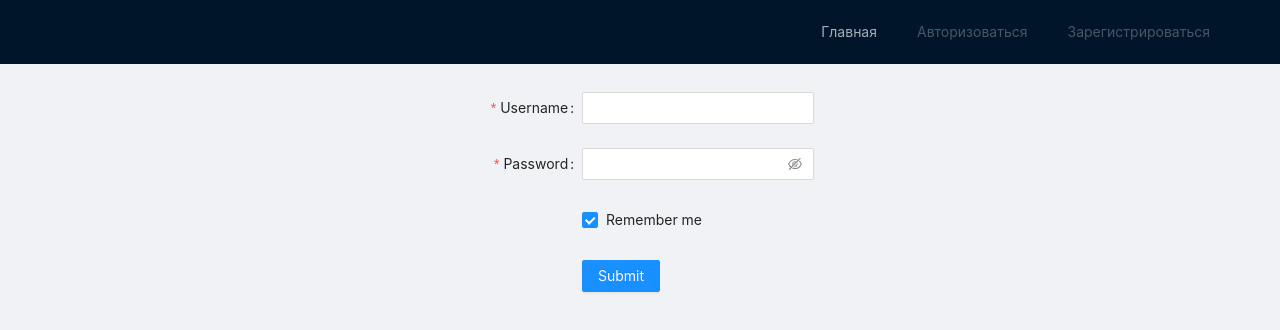
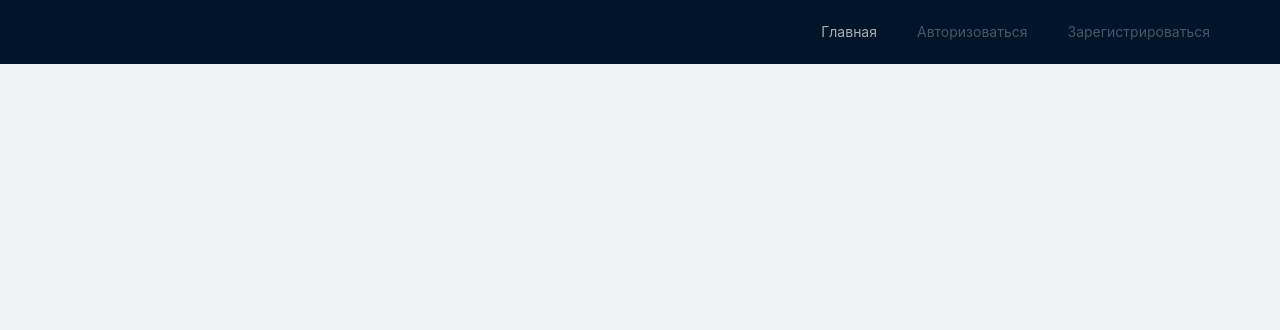
Before and after one commit to Foxona/za_record, a Next.js app: page /registration in a window 1280 px wide. Shown: the top 330 px of the page. Built offline with nearby package versions, Linux system fonts and the light colour scheme.

Commit message:
button danger fix, registration comment

```diff
--- a/pages/index.tsx
+++ b/pages/index.tsx
@@ -120,13 +120,12 @@ const AudioRecorder = observer((props: AudioRecorderProps) => {
               </Button>
             }
             <Button
-              type="danger"
+              danger
               onClick={stopRecording}
               disabled={!isRecording}
             >
               Закончить запись
             </Button>
-            {/* <TimerEl /> */}
             <Button
               onClick={() => {
                 copyToClipboard(
--- a/pages/registration.tsx
+++ b/pages/registration.tsx
@@ -2,17 +2,17 @@ import { Button, Checkbox, Form, Input, Row } from "antd";
 import Layout from "../components/Layout";
 
 const Registration = () => {
-  const onFinish = (values) => {
-    console.log("Success:", values);
-  };
+  // const onFinish = (values) => {
+  //   console.log("Success:", values);
+  // };
 
-  const onFinishFailed = (errorInfo) => {
-    console.log("Failed:", errorInfo);
-  };
+  // const onFinishFailed = (errorInfo) => {
+  //   console.log("Failed:", errorInfo);
+  // };
 
   return (
     <Layout>
-      <Row justify="center">
+      {/* <Row justify="center">
         <Form
           name="basic"
           labelCol={{
@@ -76,7 +76,7 @@ const Registration = () => {
             </Button>
           </Form.Item>
         </Form>
-      </Row>
+      </Row> */}
     </Layout>
   );
 };
```
